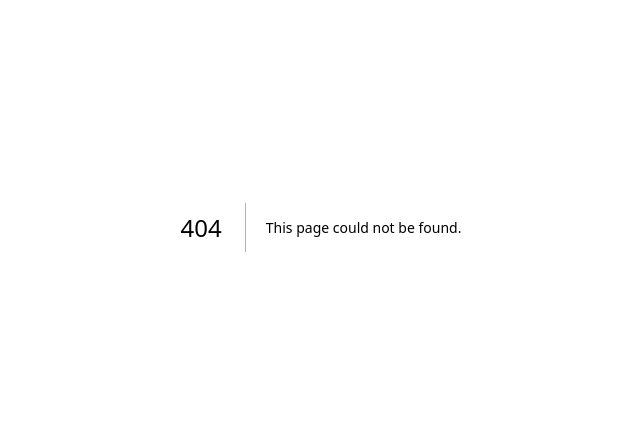
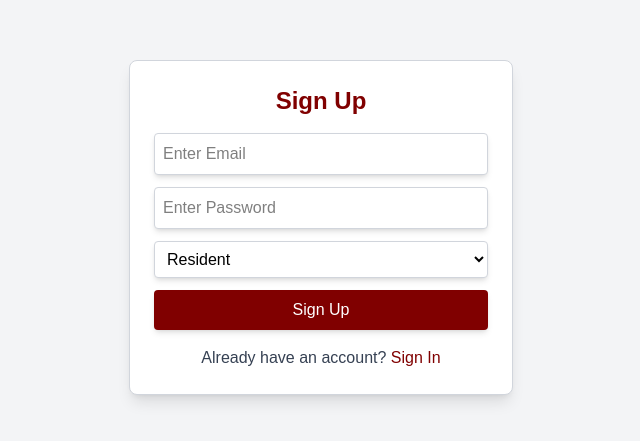
Before and after one commit to Altamash110/housing-society-management, a Next.js app: page /auth/signup in a window 1280 px wide. Before the commit this address had no page. Shown: the part 173-614 px from the top of the page, without its empty margins (319-959 px from the left). Built offline with nearby package versions, Linux system fonts and the light colour scheme.

Commit message:
signin and signup page added

```diff
--- /dev/null
+++ b/src/app/auth/signin/page.tsx
@@ -0,0 +1,64 @@
+"use client";
+
+import { useState } from "react";
+import { useRouter } from "next/navigation";
+import Link from "next/link";
+
+export default function SignIn() {
+  const router = useRouter();
+  const [email, setEmail] = useState("");
+  const [password, setPassword] = useState("");
+  const [error, setError] = useState("");
+
+  // Role-based redirection
+  const users: Record<string, string> = {
+    "admin@example.com": "/dashboard/admin",
+    "resident@example.com": "/dashboard/resident",
+    "tenant@example.com": "/dashboard/tenant",
+    "security@example.com": "/dashboard/security",
+  };
+
+  const handleLogin = () => {
+    if (users[email]) {
+      router.push(users[email]); // Redirect to role-based dashboard
+    } else {
+      setError("Invalid email or password!");
+    }
+  };
+
+  return (
+    <div className="flex justify-center items-center h-screen bg-gray-100">
+      <div className="bg-white p-6 rounded-lg shadow-lg w-96 border border-gray-300">
+        <h2 className="text-2xl font-bold text-center text-[#800000] mb-4">Login</h2>
+
+        {error && <p className="text-red-500 text-center">{error}</p>}
+
+        <input
+          type="email"
+          placeholder="Enter Email"
+          value={email}
+          onChange={(e) => setEmail(e.target.value)}
+          className="w-full p-2 border border-gray-300 rounded mb-3 text-black bg-white shadow-md focus:outline-none focus:ring-2 focus:ring-[#800000]"
+        />
+        <input
+          type="password"
+          placeholder="Enter Password"
+          value={password}
+          onChange={(e) => setPassword(e.target.value)}
+          className="w-full p-2 border border-gray-300 rounded mb-3 text-black bg-white shadow-md focus:outline-none focus:ring-2 focus:ring-[#800000]"
+        />
+
+        <button
+          onClick={handleLogin}
+          className="w-full bg-[#800000] text-white py-2 rounded hover:bg-[#590000] transition shadow-md"
+        >
+          Sign In
+        </button>
+
+        <p className="mt-4 text-center text-gray-700">
+          New user? <Link href="/auth/signup" className="text-[#800000] hover:underline">Sign Up</Link>
+        </p>
+      </div>
+    </div>
+  );
+}
--- /dev/null
+++ b/src/app/auth/signup/page.tsx
@@ -0,0 +1,71 @@
+"use client";
+
+import { useState } from "react";
+import { useRouter } from "next/navigation";
+import Link from "next/link";
+
+export default function SignUp() {
+  const router = useRouter();
+  const [email, setEmail] = useState("");
+  const [password, setPassword] = useState("");
+  const [role, setRole] = useState("resident"); // Default role
+  const [error, setError] = useState("");
+
+  const handleSignup = () => {
+    if (!email || !password) {
+      setError("All fields are required!");
+      return;
+    }
+
+    console.log("Registered:", { email, password, role });
+    router.push("/auth/signin"); // Redirect to login after signup
+  };
+
+  return (
+    <div className="flex justify-center items-center h-screen bg-gray-100">
+      <div className="bg-white p-6 rounded-lg shadow-lg w-96 border border-gray-300">
+        <h2 className="text-2xl font-bold text-center text-[#800000] mb-4">Sign Up</h2>
+
+        {error && <p className="text-red-500 text-center">{error}</p>}
+
+        <input
+          type="email"
+          placeholder="Enter Email"
+          value={email}
+          onChange={(e) => setEmail(e.target.value)}
+          className="w-full p-2 border border-gray-300 rounded mb-3 text-black bg-white shadow-md focus:outline-none focus:ring-2 focus:ring-[#800000]"
+        />
+        <input
+          type="password"
+          placeholder="Enter Password"
+          value={password}
+          onChange={(e) => setPassword(e.target.value)}
+          className="w-full p-2 border border-gray-300 rounded mb-3 text-black bg-white shadow-md focus:outline-none focus:ring-2 focus:ring-[#800000]"
+        />
+
+        {/* Role Selection */}
+        <select
+          value={role}
+          onChange={(e) => setRole(e.target.value)}
+          className="w-full p-2 border border-gray-300 rounded mb-3 text-black bg-white shadow-md focus:outline-none focus:ring-2 focus:ring-[#800000]"
+        >
+          <option value="admin">Admin</option>
+          <option value="resident">Resident</option>
+          <option value="tenant">Tenant</option>
+          <option value="security">Security</option>
+        </select>
+
+        <button
+          onClick={handleSignup}
+          className="w-full bg-[#800000] text-white py-2 rounded hover:bg-[#590000] transition shadow-md"
+        >
+          Sign Up
+        </button>
+
+        <p className="mt-4 text-center text-gray-700">
+          Already have an account? <Link href="/auth/signin" className="text-[#800000] hover:underline">Sign In</Link>
+        </p>
+      </div>
+    </div>
+  );
+}
--- a/src/app/page.tsx
+++ b/src/app/page.tsx
@@ -1,27 +1,6 @@
-import Link from "next/link";
+import { redirect } from "next/navigation";
 
 export default function Home() {
-  return (
-    <div className="min-h-screen flex flex-col items-center justify-center bg-gray-100 p-6">
-      <h1 className="text-3xl font-bold mb-6">Housing Society Management</h1>
-      <p className="text-lg text-gray-600 mb-6">Select a Dashboard:</p>
-      <div className="grid grid-cols-1 md:grid-cols-2 gap-4">
-        <Link href="/dashboard/admin" className="bg-blue-600 text-white px-6 py-3 rounded-lg hover:bg-blue-700">
-          Admin Dashboard
-        </Link>
-        <Link href="/dashboard/resident" className="bg-green-600 text-white px-6 py-3 rounded-lg hover:bg-green-700">
-          Resident Dashboard
-        </Link>
-        <Link href="/dashboard/tenant" className="bg-yellow-600 text-white px-6 py-3 rounded-lg hover:bg-yellow-700">
-          Tenant Dashboard
-        </Link>
-        <Link href="/dashboard/security" className="bg-red-600 text-white px-6 py-3 rounded-lg hover:bg-red-700">
-          Security Dashboard
-        </Link>
-        <Link href="/dashboard/committee" className="bg-purple-600 text-white px-6 py-3 rounded-lg hover:bg-purple-700">
-          Committee Dashboard
-        </Link>
-      </div>
-    </div>
-  );
+  redirect("/auth/signin"); // Redirect to Login Page
+  return null; // Prevents unnecessary rendering
 }
```
